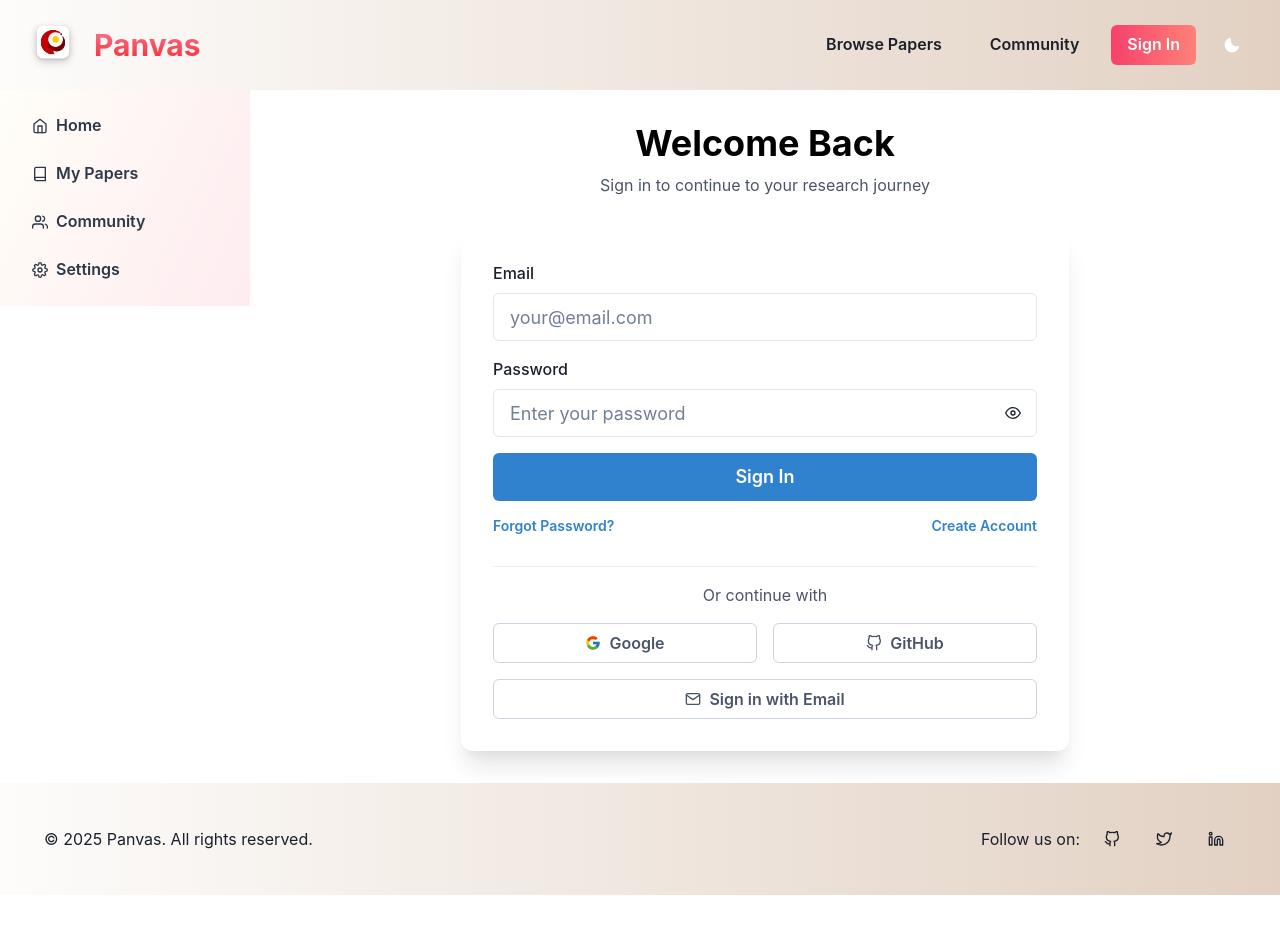
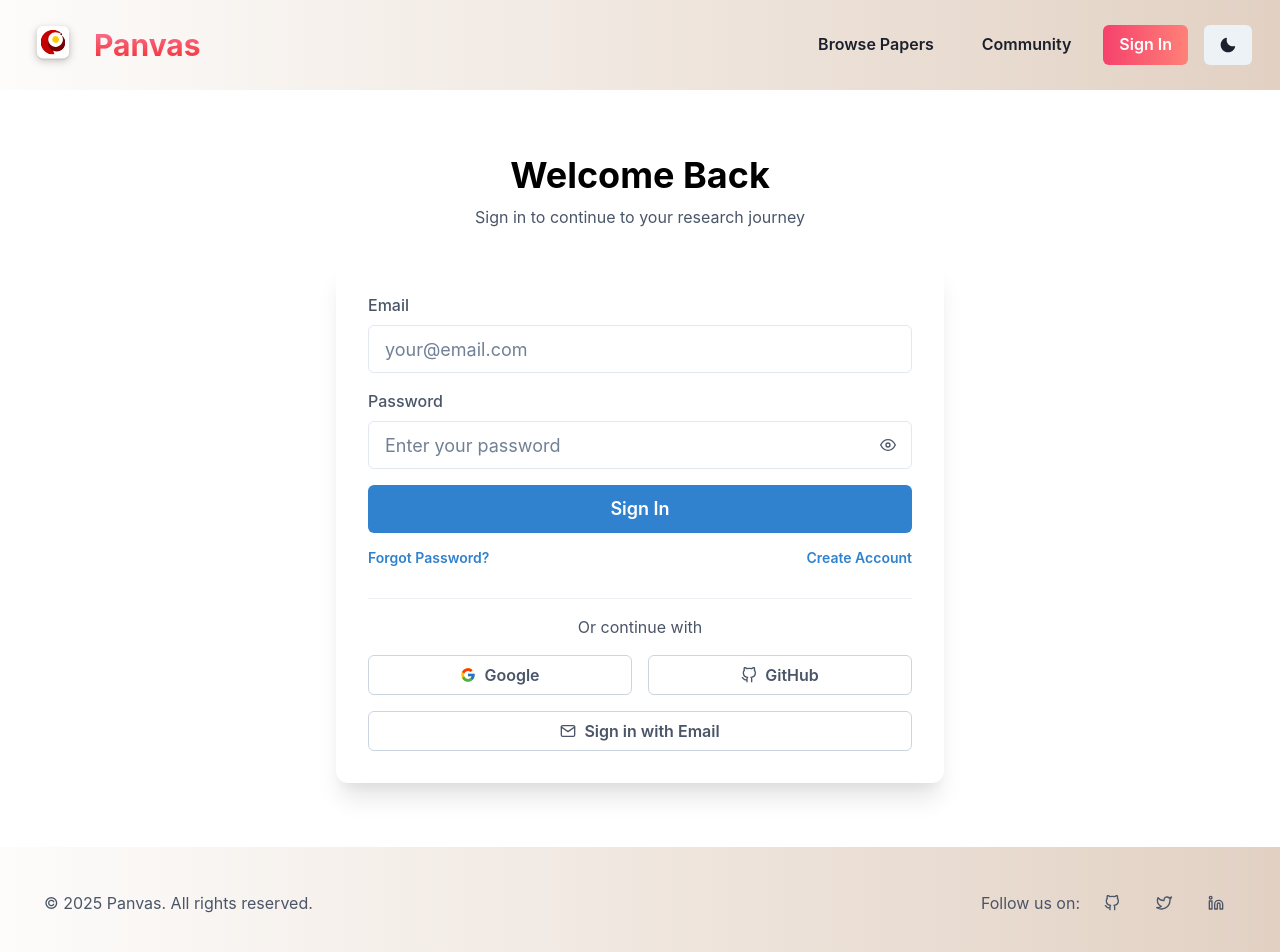
Before and after one commit to tigerlcl/panvas-ui, a React (Create React App) app: page /signin in a window 1280 px wide. Shown: the top 952 px of the page. Before the commit the page ends 895 px from the top, so only its background shows below. Built offline with nearby package versions, Linux system fonts and the light colour scheme.

Commit message:
refine colors

```diff
--- a/package.json
+++ b/package.json
@@ -4,7 +4,7 @@
   "private": true,
   "dependencies": {
     "@chakra-ui/icons": "^2.2.4",
-    "@chakra-ui/react": "^2.8.2",
+    "@chakra-ui/react": "^2.10.4",
     "@emotion/react": "^11.11.3",
     "@emotion/styled": "^11.11.0",
     "@testing-library/jest-dom": "^5.17.0",
--- a/src/App.js
+++ b/src/App.js
@@ -1,8 +1,7 @@
 import React from 'react';
-import { Box, Grid, GridItem } from '@chakra-ui/react';
+import { Box, Container } from '@chakra-ui/react';
 import { Routes, Route } from 'react-router-dom';
 import Navbar from './components/Navbar';
-import Sidebar from './components/Sidebar';
 import Home from './pages/Home';
 import BrowsePapers from './pages/BrowsePapers';
 import Community from './pages/Community';
@@ -12,36 +11,27 @@ import Footer from './components/Footer';
 function App() {
   return (
     <Box minH="100vh" display="flex" flexDirection="column">
-      <Grid
-        templateAreas={{
-          base: `"nav" "main"`,
-          lg: `"nav nav" "side main"`,
-        }}
-        gridTemplateRows={{ base: 'auto 1fr', lg: 'auto 1fr' }}
-        gridTemplateColumns={{ base: '1fr', lg: '250px 1fr' }}
-        flex="1"
-        overflow="hidden"
-      >
-        <GridItem area="nav">
-          <Navbar />
-        </GridItem>
-        <GridItem area="side" display={{ base: 'none', lg: 'block' }}>
-          <Sidebar />
-        </GridItem>
-        <GridItem
-          area="main"
-          overflow="hidden"
-          h="100%"
-        >
+      {/* Header */}
+      <Box as="header" flexShrink={0}>
+        <Navbar />
+      </Box>
+
+      {/* Main Content */}
+      <Box as="main" flex={1} py={8}>
+        <Container maxW="container.xl">
           <Routes>
             <Route path="/" element={<Home />} />
             <Route path="/browse" element={<BrowsePapers />} />
             <Route path="/community" element={<Community />} />
             <Route path="/signin" element={<SignIn />} />
           </Routes>
-        </GridItem>
-      </Grid>
-      <Footer />
+        </Container>
+      </Box>
+
+      {/* Footer */}
+      <Box as="footer" flexShrink={0}>
+        <Footer />
+      </Box>
     </Box>
   );
 }
--- a/src/components/Footer.js
+++ b/src/components/Footer.js
@@ -1,17 +1,15 @@
 import React from 'react';
-import { Box, Container, Stack, Text, Link, IconButton, Image, useColorMode } from '@chakra-ui/react';
+import { Box, Container, Stack, Text, Link, IconButton, Image, useColorMode, useTheme } from '@chakra-ui/react';
 import { FiGithub, FiTwitter, FiLinkedin } from 'react-icons/fi';
 
 function Footer() {
   const { colorMode } = useColorMode();
-  const bgGradient = colorMode === 'light'
-    ? 'linear(to-r, #fdfcfb, #e2d1c3)'
-    : 'linear(to-r, #12063b, #09555c)';
+  const theme = useTheme();
 
   return (
     <Box
       as="footer"
-      bgGradient={bgGradient}
+      bgGradient={theme.gradients.nav[colorMode]}
       px={7}
       py={5}
     >
@@ -31,12 +29,12 @@ function Footer() {
                 _dark={{ filter: 'brightness(0) invert(1)' }}
               />
             </Link> */}
-            <Text fontSize="md">
+            <Text fontSize="md" color="text.default">
               © {new Date().getFullYear()} Panvas. All rights reserved.
             </Text>
           </Stack>
           <Stack direction="row" spacing={3} align="center">
-            <Text fontSize="md">Follow us on:</Text>
+            <Text fontSize="md" color="text.default">Follow us on:</Text>
             <IconButton
               as={Link}
               href="https://github.com/HKUSTDial"
@@ -44,6 +42,7 @@ function Footer() {
               icon={<FiGithub />}
               size="md"
               variant="ghost"
+              color="text.default"
             />
             <IconButton
               as={Link}
@@ -52,6 +51,7 @@ function Footer() {
               icon={<FiTwitter />}
               size="md"
               variant="ghost"
+              color="text.default"
             />
             <IconButton
               as={Link}
@@ -60,6 +60,7 @@ function Footer() {
               icon={<FiLinkedin />}
               size="md"
               variant="ghost"
+              color="text.default"
             />
           </Stack>
         </Stack>
--- a/src/components/Navbar.js
+++ b/src/components/Navbar.js
@@ -1,5 +1,5 @@
 import React from 'react';
-import { Box, Flex, Button, Heading, useColorMode, IconButton, Image, Stack, Text } from '@chakra-ui/react';
+import { Box, Flex, Button, Heading, useColorMode, Image, Stack, Text, useTheme } from '@chakra-ui/react';
 import { Link as RouterLink } from 'react-router-dom';
 import { motion } from 'framer-motion';
 import { SunIcon, MoonIcon } from '@chakra-ui/icons';
@@ -8,18 +8,11 @@ const MotionButton = motion(Button);
 
 function Navbar() {
   const { colorMode, toggleColorMode } = useColorMode();
-
-  const navGradient = colorMode === 'light'
-    ? 'linear(to-r, #fdfcfb, #e2d1c3)'
-    : 'linear(to-r, #12063b, #09555c)';
-
-  const buttonGradient = colorMode === 'light'
-    ? 'linear(to-r, #f6416c, #ff8177)'
-    : 'linear(to-r, #f6416c, #2d3436)';
+  const theme = useTheme();
 
   return (
     <Box
-      bgGradient={navGradient}
+      bgGradient={theme.gradients.nav[colorMode]}
       px={7}
       py={5}
       position="sticky"
@@ -69,24 +62,15 @@ function Navbar() {
           <MotionButton
             as={RouterLink}
             to="/signin"
-            bgGradient={buttonGradient}
-            color="white"
-            _hover={{
-              transform: 'translateY(-2px)',
-            }}
+            variant="gradient"
             whileHover={{ scale: 1.05 }}
             whileTap={{ scale: 0.95 }}
           >
             Sign In
           </MotionButton>
-          <IconButton
-            aria-label="Toggle color mode"
-            icon={colorMode === 'light' ? <MoonIcon /> : <SunIcon />}
-            onClick={toggleColorMode}
-            variant="ghost"
-            color="white"
-            _hover={{ bg: 'whiteAlpha.200' }}
-          />
+          <Button onClick={toggleColorMode}>
+            {colorMode === 'light' ? <MoonIcon /> : <SunIcon />}
+          </Button>
         </Flex>
       </Flex>
     </Box>
--- a/src/components/Sidebar.js
+++ /dev/null
@@ -1,58 +0,0 @@
-import React from 'react';
-import { VStack, Button, Icon, useColorMode } from '@chakra-ui/react';
-import { Link as RouterLink, useLocation } from 'react-router-dom';
-import { FiHome, FiBook, FiUsers, FiSettings } from 'react-icons/fi';
-import { motion } from 'framer-motion';
-
-const MotionButton = motion(Button);
-
-const navItems = [
-  { icon: FiHome, label: 'Home', path: '/' },
-  { icon: FiBook, label: 'My Papers', path: '/papers' },
-  { icon: FiUsers, label: 'Community', path: '/community' },
-  { icon: FiSettings, label: 'Settings', path: '/settings' },
-];
-
-function Sidebar() {
-  const location = useLocation();
-  const { colorMode } = useColorMode();
-
-  const sidebarGradient = colorMode === 'light'
-    ? 'linear(115deg, rgba(255, 246, 183, 0.1), rgba(246, 65, 108, 0.1))'
-    : 'linear(115deg, rgba(45, 52, 54, 0.9), rgba(246, 65, 108, 0.2))';
-
-  const activeGradient = 'linear(to-r, #f6416c, #ff8177)';
-
-  return (
-    <VStack
-      spacing={2}
-      align="stretch"
-      p={4}
-      bgGradient={sidebarGradient}
-      backdropFilter="blur(10px)"
-    >
-      {navItems.map((item) => (
-        <MotionButton
-          key={item.path}
-          as={RouterLink}
-          to={item.path}
-          variant="ghost"
-          justifyContent="flex-start"
-          leftIcon={<Icon as={item.icon} />}
-          bgGradient={location.pathname === item.path ? activeGradient : 'none'}
-          color={location.pathname === item.path ? 'white' : colorMode === 'light' ? 'gray.700' : 'white'}
-          _hover={{
-            bgGradient: activeGradient,
-            color: 'white',
-          }}
-          whileHover={{ x: 5 }}
-          whileTap={{ scale: 0.95 }}
-        >
-          {item.label}
-        </MotionButton>
-      ))}
-    </VStack>
-  );
-}
-
-export default Sidebar;
--- a/src/pages/BrowsePapers.js
+++ b/src/pages/BrowsePapers.js
@@ -16,6 +16,7 @@ import {
   Icon,
   Badge,
   useColorMode,
+  useTheme,
 } from '@chakra-ui/react';
 import { motion } from 'framer-motion';
 import { FiBookmark, FiThumbsUp, FiMessageSquare } from 'react-icons/fi';
@@ -64,16 +65,14 @@ const papers = [
 
 function BrowsePapers() {
   const { colorMode } = useColorMode();
-  const cardBg = colorMode === 'light' ? 'brand.accent' : 'brand.tertiary';
-  const textColor = colorMode === 'light' ? 'gray.600' : 'gray.200';
-  const headingColor = colorMode === 'light' ? 'black' : 'white';
+  const theme = useTheme();
 
   return (
     <Box as={motion.div} initial="hidden" animate="show" variants={container}>
       <Container maxW="container.xl">
         {/* Search and Filter Section */}
         <MotionBox mb={8} variants={item}>
-          <Heading mb={6} color={headingColor}>
+          <Heading mb={6} color="text.heading">
             Browse Papers
           </Heading>
           <SimpleGrid columns={{ base: 1, md: 3 }} spacing={4}>
@@ -97,24 +96,27 @@ function BrowsePapers() {
           {papers.map((paper) => (
             <MotionCard
               key={paper.id}
-              bg={cardBg}
               variants={item}
               whileHover={{ scale: 1.02 }}
               cursor="pointer"
             >
               <CardHeader>
-                <Heading size="md">{paper.title}</Heading>
-                <Text color="gray.500" fontSize="sm" mt={2}>
+                <Heading size="md" color="text.heading">{paper.title}</Heading>
+                <Text color="text.default" fontSize="sm" mt={2}>
                   {paper.authors}
                 </Text>
               </CardHeader>
               <CardBody>
-                <Text noOfLines={3} color={textColor}>
+                <Text noOfLines={3} color="text.default">
                   {paper.abstract}
                 </Text>
                 <HStack mt={4} spacing={2}>
                   {paper.tags.map((tag) => (
-                    <Badge key={tag} colorScheme="blue" bg={'#fbe0e0'} color={'white'}>
+                    <Badge
+                      key={tag}
+                      bgGradient={theme.gradients.tag[colorMode]}
+                      color="text.inverse"
+                    >
                       {tag}
                     </Badge>
                   ))}
@@ -123,16 +125,16 @@ function BrowsePapers() {
               <CardFooter>
                 <HStack spacing={6}>
                   <HStack>
-                    <Icon as={FiThumbsUp} />
-                    <Text>{paper.likes}</Text>
+                    <Icon as={FiThumbsUp} color="text.default" />
+                    <Text color="text.default">{paper.likes}</Text>
                   </HStack>
                   <HStack>
-                    <Icon as={FiMessageSquare} />
-                    <Text>{paper.comments}</Text>
+                    <Icon as={FiMessageSquare} color="text.default" />
+                    <Text color="text.default">{paper.comments}</Text>
                   </HStack>
                   <HStack>
-                    <Icon as={FiBookmark} />
-                    <Text>{paper.saves}</Text>
+                    <Icon as={FiBookmark} color="text.default" />
+                    <Text color="text.default">{paper.saves}</Text>
                   </HStack>
                 </HStack>
               </CardFooter>
@@ -148,8 +150,8 @@ function BrowsePapers() {
             size="lg"
             whileHover={{ scale: 1.05 }}
             whileTap={{ scale: 0.95 }}
-            bg={colorMode === 'light' ? 'blue.500' : 'blue.200'}
-            color={colorMode === 'light' ? 'white' : 'gray.800'}
+            bg="button.primary"
+            color="button.text"
           >
             Load More Papers
           </Button>
--- a/src/pages/Community.js
+++ b/src/pages/Community.js
@@ -16,6 +16,7 @@ import {
   Icon,
   Divider,
   useColorMode,
+  useTheme,
 } from '@chakra-ui/react';
 import { motion } from 'framer-motion';
 import { FiMessageSquare, FiHeart, FiShare2 } from 'react-icons/fi';
@@ -67,23 +68,21 @@ const discussions = [
     shares: 12,
     timestamp: "4 hours ago"
   },
-  // Add more discussions as needed
 ];
 
 function Community() {
   const { colorMode } = useColorMode();
-  const textColor = colorMode === 'light' ? 'gray.600' : 'gray.200';
-  const headingColor = colorMode === 'light' ? 'black' : 'white';
+  const theme = useTheme();
 
   return (
     <Box as={motion.div} initial="hidden" animate="show" variants={container}>
       <Container maxW="container.xl">
         {/* Header Section */}
         <MotionBox mb={8} variants={item}>
-          <Heading mb={4} color={headingColor}>
+          <Heading mb={4} color="text.heading">
             Community Discussions
           </Heading>
-          <Text color={textColor}>
+          <Text color="text.default">
             Join the conversation with fellow researchers and academics
           </Text>
         </MotionBox>
@@ -97,8 +96,8 @@ function Community() {
             as={motion.button}
             whileHover={{ scale: 1.05 }}
             whileTap={{ scale: 0.95 }}
-            bg={colorMode === 'light' ? 'blue.500' : 'blue.200'}
-            color={colorMode === 'light' ? 'white' : 'gray.800'}
+            bg="button.primary"
+            color="button.text"
           >
             Start a Discussion
           </Button>
@@ -109,7 +108,6 @@ function Community() {
           {discussions.map((discussion) => (
             <MotionCard
               key={discussion.id}
-              // bg={cardBg}
               variants={item}
               whileHover={{ scale: 1.01 }}
             >
@@ -120,23 +118,23 @@ function Community() {
                     name={discussion.author.name}
                   />
                   <VStack align="start" spacing={0}>
-                    <Text fontWeight="bold" color={headingColor}>
+                    <Text fontWeight="bold" color="text.heading">
                       {discussion.author.name}
                     </Text>
-                    <Text fontSize="sm" color="gray.500">
+                    <Text fontSize="sm" color="text.default">
                       {discussion.author.title}
                     </Text>
-                    <Text fontSize="xs" color="gray.500">
+                    <Text fontSize="xs" color="text.default">
                       {discussion.timestamp}
                     </Text>
                   </VStack>
                 </HStack>
               </CardHeader>
               <CardBody>
-                <Heading size="md" mb={2} color={headingColor}>
+                <Heading size="md" mb={2} color="text.heading">
                   {discussion.title}
                 </Heading>
-                <Text color={textColor}>{discussion.content}</Text>
+                <Text color="text.default">{discussion.content}</Text>
               </CardBody>
               <Divider />
               <CardFooter>
@@ -147,7 +145,7 @@ function Community() {
                     as={motion.button}
                     whileHover={{ scale: 1.1 }}
                     whileTap={{ scale: 0.9 }}
-                    color={colorMode === 'light' ? 'gray.600' : 'gray.200'}
+                    color="text.default"
                   >
                     {discussion.likes}
                   </Button>
@@ -157,7 +155,7 @@ function Community() {
                     as={motion.button}
                     whileHover={{ scale: 1.1 }}
                     whileTap={{ scale: 0.9 }}
-                    color={colorMode === 'light' ? 'gray.600' : 'gray.200'}
+                    color="text.default"
                   >
                     {discussion.comments}
                   </Button>
@@ -167,7 +165,7 @@ function Community() {
                     as={motion.button}
                     whileHover={{ scale: 1.1 }}
                     whileTap={{ scale: 0.9 }}
-                    color={colorMode === 'light' ? 'gray.600' : 'gray.200'}
+                    color="text.default"
                   >
                     {discussion.shares}
                   </Button>
@@ -186,9 +184,9 @@ function Community() {
             as={motion.button}
             whileHover={{ scale: 1.05 }}
             whileTap={{ scale: 0.95 }}
-            bg={colorMode === 'light' ? 'white' : 'brand.tertiary'}
-            color={colorMode === 'light' ? 'blue.500' : 'blue.200'}
-            borderColor={colorMode === 'light' ? 'blue.500' : 'blue.200'}
+            bg="bg.secondary"
+            color="button.primary"
+            borderColor="button.primary"
           >
             Load More Discussions
           </Button>
--- a/src/pages/SignIn.js
+++ b/src/pages/SignIn.js
@@ -15,6 +15,7 @@ import {
   Divider,
   HStack,
   useColorMode,
+  useTheme,
 } from '@chakra-ui/react';
 import { motion } from 'framer-motion';
 import { FiEye, FiEyeOff, FiGithub, FiMail } from 'react-icons/fi';
@@ -26,9 +27,7 @@ function SignIn() {
   const [show, setShow] = React.useState(false);
   const handleClick = () => setShow(!show);
   const { colorMode } = useColorMode();
-  const formBg = colorMode === 'light' ? 'white' : 'brand.tertiary';
-  const headingColor = colorMode === 'light' ? 'black' : 'white';
-  const textColor = colorMode === 'light' ? 'gray.600' : 'gray.200';
+  const theme = useTheme();
 
   return (
     <Container maxW="container.sm" py={8}>
@@ -39,10 +38,10 @@ function SignIn() {
       >
         <VStack spacing={8} align="stretch">
           <VStack spacing={2} align="center">
-            <Heading size="xl" color={headingColor}>
+            <Heading size="xl" color="text.heading">
               Welcome Back
             </Heading>
-            <Text color={textColor}>
+            <Text color="text.default">
               Sign in to continue to your research journey
             </Text>
           </VStack>
@@ -50,7 +49,7 @@ function SignIn() {
           <Box
             as={motion.div}
             p={8}
-            bg={formBg}
+            bg="bg.secondary"
             borderRadius="xl"
             shadow="xl"
             whileHover={{ y: -2 }}
@@ -58,7 +57,7 @@ function SignIn() {
           >
             <VStack spacing={4}>
               <FormControl>
-                <FormLabel>Email</FormLabel>
+                <FormLabel color="text.default">Email</FormLabel>
                 <Input
                   type="email"
                   placeholder="your@email.com"
@@ -67,7 +66,7 @@ function SignIn() {
               </FormControl>
 
               <FormControl>
-                <FormLabel>Password</FormLabel>
+                <FormLabel color="text.default">Password</FormLabel>
                 <InputGroup size="lg">
                   <Input
                     type={show ? 'text' : 'password'}
@@ -78,6 +77,7 @@ function SignIn() {
                       variant="ghost"
                       onClick={handleClick}
                       icon={show ? <FiEyeOff /> : <FiEye />}
+                      color="text.default"
                     />
                   </InputRightElement>
                 </InputGroup>
@@ -90,8 +90,8 @@ function SignIn() {
                 as={motion.button}
                 whileHover={{ scale: 1.02 }}
                 whileTap={{ scale: 0.98 }}
-                bg={colorMode === 'light' ? 'blue.500' : 'blue.200'}
-                color={colorMode === 'light' ? 'white' : 'gray.800'}
+                bg="button.primary"
+                color="button.text"
               >
                 Sign In
               </Button>
@@ -101,7 +101,7 @@ function SignIn() {
                   variant="link"
                   colorScheme="blue"
                   size="sm"
-                  color={colorMode === 'light' ? 'blue.500' : 'blue.200'}
+                  color="button.primary"
                 >
                   Forgot Password?
                 </Button>
@@ -109,7 +109,7 @@ function SignIn() {
                   variant="link"
                   colorScheme="blue"
                   size="sm"
-                  color={colorMode === 'light' ? 'blue.500' : 'blue.200'}
+                  color="button.primary"
                 >
                   Create Account
                 </Button>
@@ -118,7 +118,7 @@ function SignIn() {
 
             <VStack mt={8} spacing={4}>
               <Divider />
-              <Text color={textColor}>Or continue with</Text>
+              <Text color="text.default">Or continue with</Text>
 
               <HStack spacing={4} width="full">
                 <Button
@@ -128,8 +128,8 @@ function SignIn() {
                   as={motion.button}
                   whileHover={{ scale: 1.02 }}
                   whileTap={{ scale: 0.98 }}
-                  borderColor={colorMode === 'light' ? 'gray.300' : 'gray.600'}
-                  color={textColor}
+                  borderColor="border.secondary"
+                  color="text.default"
                 >
                   Google
                 </Button>
@@ -140,8 +140,8 @@ function SignIn() {
                   as={motion.button}
                   whileHover={{ scale: 1.02 }}
                   whileTap={{ scale: 0.98 }}
-                  borderColor={colorMode === 'light' ? 'gray.300' : 'gray.600'}
-                  color={textColor}
+                  borderColor="border.secondary"
+                  color="text.default"
                 >
                   GitHub
                 </Button>
@@ -154,8 +154,8 @@ function SignIn() {
                 as={motion.button}
                 whileHover={{ scale: 1.02 }}
                 whileTap={{ scale: 0.98 }}
-                borderColor={colorMode === 'light' ? 'gray.300' : 'gray.600'}
-                color={textColor}
+                borderColor="border.secondary"
+                color="text.default"
               >
                 Sign in with Email
               </Button>
--- /dev/null
+++ b/src/theme.js
@@ -0,0 +1,97 @@
+import { extendTheme } from '@chakra-ui/react';
+
+// Color mode config
+const config = {
+  initialColorMode: 'system',
+  useSystemColorMode: true,
+};
+
+// Brand colors - all being used in gradients and semantic tokens
+const colors = {
+  brand: {
+    primary: '#f6416c',
+    secondary: '#ff8177',
+    tertiary: '#2d3436',
+    accent: '#fff6b7',
+  },
+};
+
+// Semantic tokens - cleaned up to only used tokens
+const semanticTokens = {
+  colors: {
+    text: {
+      default: { _light: 'gray.600', _dark: 'gray.200' },
+      heading: { _light: 'black', _dark: 'white' },
+      inverse: { _light: 'white', _dark: 'gray.800' },
+    },
+    bg: {
+      secondary: { _light: 'white', _dark: 'brand.tertiary' },
+    },
+    button: {
+      primary: { _light: 'blue.500', _dark: 'blue.200' },
+      text: { _light: 'white', _dark: 'gray.800' },
+    },
+    border: {
+      secondary: { _light: 'gray.300', _dark: 'gray.600' },
+    },
+  },
+};
+
+// Custom gradients - cleaned up to only used ones
+const gradients = {
+  nav: {
+    light: 'linear(to-r, #fdfcfb, #e2d1c3)',
+    dark: 'linear(to-r, #12063b, #09555c)',
+  },
+  button: {
+    light: 'linear(to-r, #f6416c, #ff8177)',
+    dark: 'linear(to-r, #f6416c, #2d3436)',
+  },
+  tag: {
+    light: 'linear(to-r, #f6416c, #ff8177)',
+    dark: 'linear(to-r, #f6416c, #2d3436)',
+  },
+};
+
+// Global styles
+const styles = {
+  global: (props) => ({
+    body: {
+      bg: props.colorMode === 'dark' ? 'gray.800' : 'white',
+      color: props.colorMode === 'dark' ? 'white' : 'gray.800',
+    },
+  }),
+};
+
+// Component-specific theme customizations
+const components = {
+  Button: {
+    variants: {
+      gradient: (props) => ({
+        bgGradient: props.colorMode === 'light' ? gradients.button.light : gradients.button.dark,
+        color: 'white',
+        _hover: {
+          transform: 'translateY(-2px)',
+        },
+      }),
+    },
+  },
+  Card: {
+    baseStyle: (props) => ({
+      container: {
+        bg: props.colorMode === 'light' ? 'white' : 'brand.tertiary',
+      },
+    }),
+  },
+};
+
+const theme = extendTheme({
+  config,
+  colors,
+  semanticTokens,
+  styles,
+  components,
+  gradients,
+});
+
+export default theme;
```
Also changed, not shown: src/index.js (+4 -27 lines), src/pages/Home.js (+22 -40 lines), 2 other files (tests, documents, lock files or other folders). Lines whose indentation alone changed are shown as unchanged.
